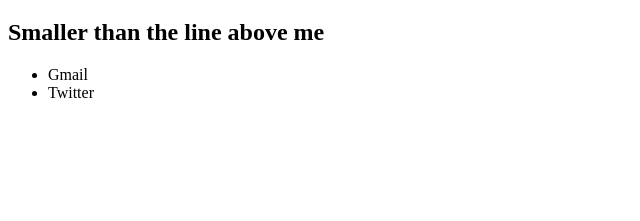
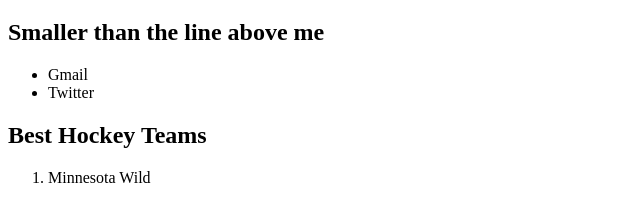
Before and after one commit to katfoley16/katfoley1616.github.io, a plain HTML site: page index.html in a window 1280 px wide. Shown: the part 61-282 px from the top of the page, without its empty margins (0-640 px from the left). Drawn offline with Linux system fonts and the light colour scheme.

Commit message:
Update index.html

```diff
--- a/index.html
+++ b/index.html
@@ -10,6 +10,10 @@
       <li>Gmail</li>
       <li>Twitter</li>
     </ul>
+    <h2> Best Hockey Teams</h2>
+     <ol>
+       <li>Minnesota Wild</li>
+    </ol>
 
   </body>
 </html>
```
